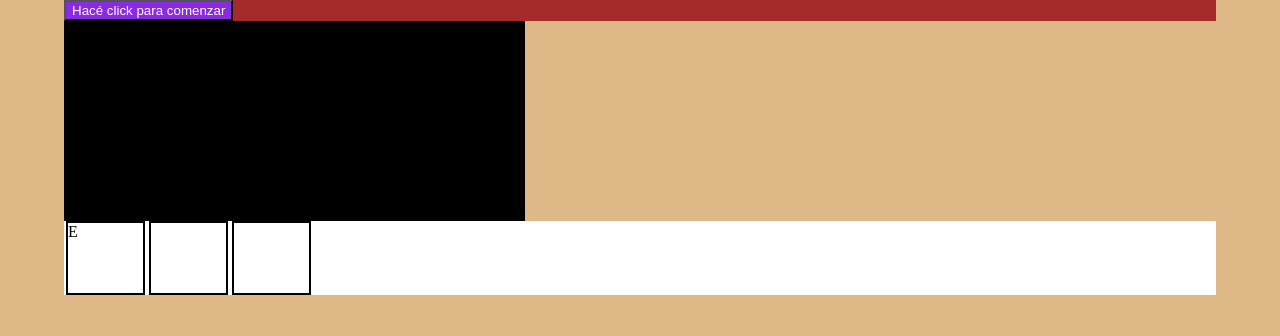
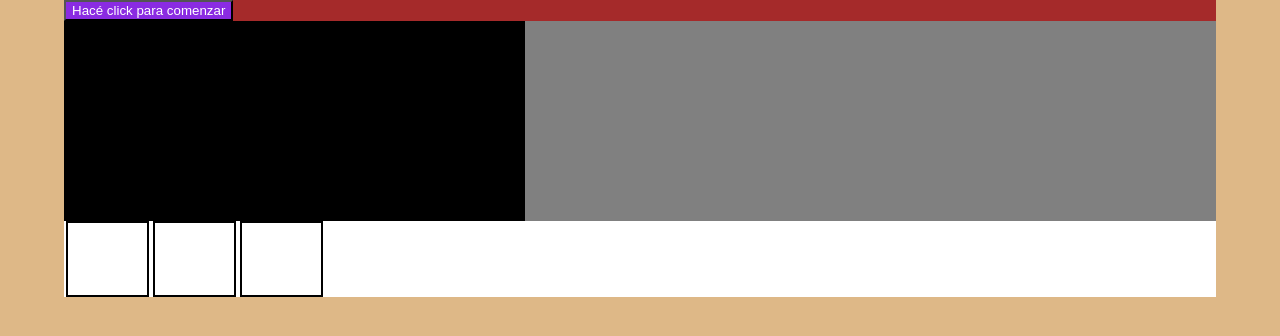
Before and after one commit to ndf14685/ahorcado, a plain HTML site: page ahorcado/index.html in a window 1280 px wide. Drawn offline with Linux system fonts and the light colour scheme.

Commit message:
2docommit de html

```diff
--- a/ahorcado/css/style.css
+++ b/ahorcado/css/style.css
@@ -20,6 +20,7 @@ body{
 }
 
 .seccion1{
+    display: -webkit-box;
     background-color: burlywood;
 }
 
@@ -27,6 +28,11 @@ body{
     width: 40%;
     height: 200px;
     background-color: black;
+}
+#letrasIngresadas{
+    width: 60%;
+    height: 200px;
+    background-color: grey;
 }
 
 .seccion2{
@@ -37,6 +43,7 @@ body{
 }
 
 .recuadro{
+    font-size: 4em;
     margin: 0px 2px;
     width: 75px;
     height: 70px;
--- a/ahorcado/index.html
+++ b/ahorcado/index.html
@@ -17,12 +17,13 @@
     </section>
     <section class="seccion1">
       <div class="contador-turnos"></div>
+      <div id="letrasIngresadas"></div>
     </section>
     <section class="seccion2">
       <div id="espacioDeLetras">
-        <div class="recuadro">E</div>
-        <div class="recuadro"></div>
-        <div class="recuadro"></div>
+        <input class="recuadro"></input>
+        <input class="recuadro"></input>
+        <input class="recuadro"></input>
       </div>
     </section>
 
```
